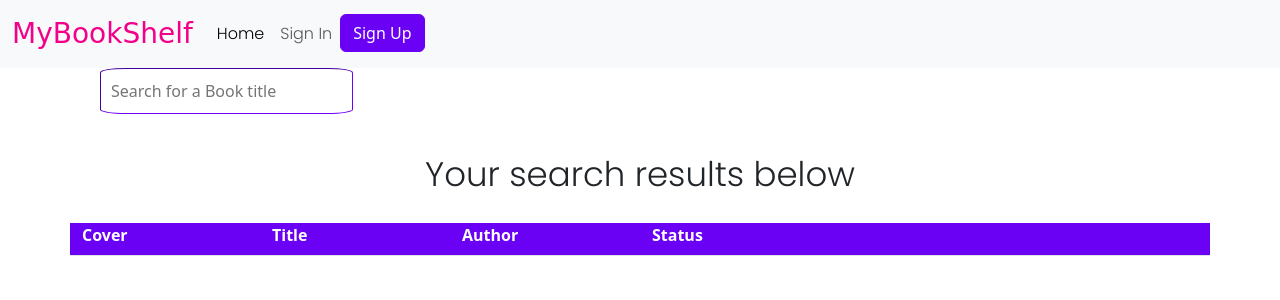
After one commit to SambhaviPD/mygoodreads, a Django app: template mybookshelf/mybookshelf/templates/book/search.html in a window 1280 px wide. The commit adds this page. Shown: the top 300 px of the page. Run offline with Django 4.2, Linux system fonts and the light colour scheme; the template is opened without the code that fills it, so the values that code supplies are empty; some web fonts are replaced.

Commit message:
added search related functionality

```diff
--- a/mybookshelf/book/urls.py
+++ b/mybookshelf/book/urls.py
@@ -22,9 +22,5 @@ urlpatterns = [
         views.quick_edit,
         name="quick-edit",
     ),
-    path(
-        "books/<int:pk>/renderquickedit",
-        views.render_quick_edit_book,
-        name="book-render-quick-edit",
-    ),
+    path("search/", views.search, name="search"),
 ]
--- a/mybookshelf/mybookshelf/static/css/main.css
+++ b/mybookshelf/mybookshelf/static/css/main.css
@@ -69,3 +69,12 @@ span.helptext {
     background-color: #6a00f4;
     font-weight: bold
 }
+
+.custom-search {
+    border-color: #6a00f4;
+    border-width: 1px;
+    border-radius: 10%;
+    margin-bottom: 20px;
+    margin-left: 100px;
+    padding: 10px;
+}
--- a/mybookshelf/mybookshelf/templates/base/navbar.html
+++ b/mybookshelf/mybookshelf/templates/base/navbar.html
@@ -12,6 +12,9 @@
             </li>
             <li class="nav-item">
                 <a class="nav-link" href="{% url 'book:book-create' %}">Add a Book</a>
+            </li>
+            <li class="nav-item">
+                <a class="nav-link" href="{% url 'book:search' %}">Search</a>
             </li>
             <li class="nav-item">
                 <a class="btn button-primary" href="{% url 'book:logout' %}">Sign Out</a>
--- a/mybookshelf/mybookshelf/templates/book/book_list.html
+++ b/mybookshelf/mybookshelf/templates/book/book_list.html
@@ -3,6 +3,7 @@
 {% block content %}
     {% include "../base/navbar.html" %}
     <h3 style="text-align: center;">A peek into your book shelf!</h3>
+    <section id="book-list">
         <div class="container">
             <div class="row border-bottom pb-2 mb-3 custom-header-bg text-white">
                 <div class="col-2">Title</div>
@@ -15,7 +16,8 @@
         {% for book in books %}
             {% include "../book/partials/book.html" %}
         {% empty %}
-            <p style="text-align: center;">No books in your shelf yet 🙈!</p>
+            <p style="text-align: center;">No books in your shelf 🙈</p>
         {% endfor %}
         </div>
+    </section>
 {% endblock %}
--- a/mybookshelf/mybookshelf/templates/book/partials/book.html
+++ b/mybookshelf/mybookshelf/templates/book/partials/book.html
@@ -1,4 +1,3 @@
-
 <div class="container">
     <article>
         <div class="row mb-3">
--- /dev/null
+++ b/mybookshelf/mybookshelf/templates/book/partials/search_results.html
@@ -0,0 +1,15 @@
+<h3 style="text-align: center;">Your search results below</h3>
+<div class="container">
+    <div class="row border-bottom pb-2 mb-3 custom-header-bg text-white">
+        <div class="col-2">Cover</div>
+        <div class="col-2">Title</div>
+        <div class="col-2">Author</div>
+        <div class="col-2">Status</div>
+    </div>
+</div>
+<div class="container">
+{% for book in page.object_list %}
+        <div class="text-black">{{ book.title }}</div>
+
+{% endfor %}
+</div>
--- /dev/null
+++ b/mybookshelf/mybookshelf/templates/book/search.html
@@ -0,0 +1,18 @@
+{% extends "../base/base.html" %}
+
+{% block content %}
+    {% include "../base/navbar.html" %}
+    <input name="q"
+        class="custom-search"
+        placeholder="Search for a Book title"
+        hx-get="{% url 'book:search' %}"
+        hx_target="closest section"
+        hx-trigger="input delay:0.2s"
+    >
+
+    <section id="results">
+        <div>
+            {% include "../book/partials/search_results.html" %}
+        </div>
+    </section>
+{% endblock %}
```
Also changed, not shown: mybookshelf/book/views.py (+21 -5 lines). Lines whose indentation alone changed are shown as unchanged.
